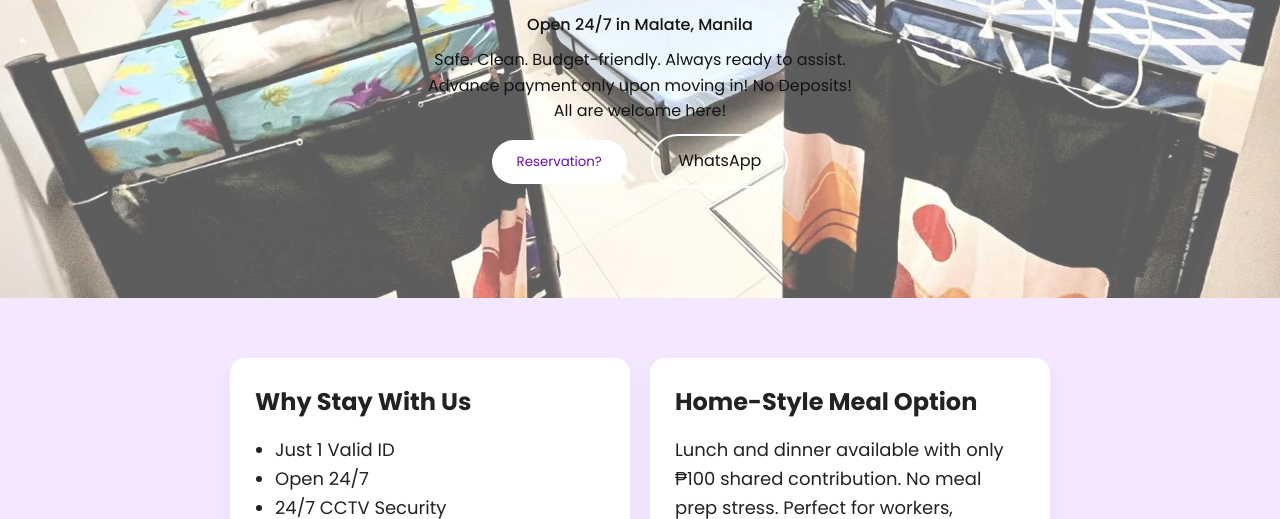
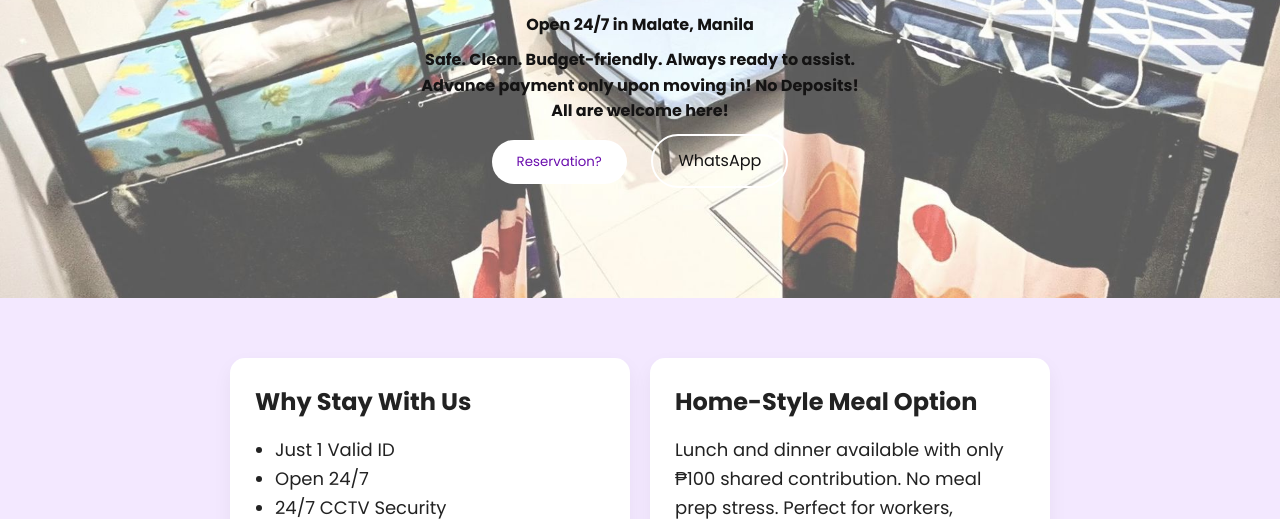
Before and after one commit to post-marlone/carlomagicatransientinn, a plain HTML site: page index.html in a window 1280 px wide. Shown: the part 285-804 px from the top of the page. Drawn offline with nearby package versions, Linux system fonts and the light colour scheme.

Commit message:
index.html

```diff
--- a/index.html
+++ b/index.html
@@ -19,11 +19,11 @@
 
 <section class="hero fade-in">
     <div class="hero-text">
-        <h1>Magica & Carlo Transient Inn</h1>
-        <p class="subtitle">Open 24/7 in Malate, Manila</p>
-        <p>Safe. Clean. Budget-friendly. Always ready to assist.</p>
-        <p>Advance payment only upon moving in! No Deposits!</p>
-        <p>All are welcome here!</p>
+        <h1><b>Magica & Carlo Transient Inn</b></h1>
+        <p class="subtitle"><b>Open 24/7 in Malate, Manila</b></p>
+        <p><b>Safe. Clean. Budget-friendly. Always ready to assist.</b></p>
+        <p><b>Advance payment only upon moving in! No Deposits!</b></p>
+        <p><b>All are welcome here!</b></p>
         <div class="hero-buttons">
             <button class="btn" id="reservationBtn">Reservation?</button>
             <a href="#" class="btn-outline" id="whatsappBtn">WhatsApp</a>
@@ -155,4 +155,5 @@
 <script src="https://cdn.jsdelivr.net/npm/emailjs-com@3.2.0/dist/email.min.js"></script>
 <script src="script.js"></script>
 </body>
+
 </html>
```
